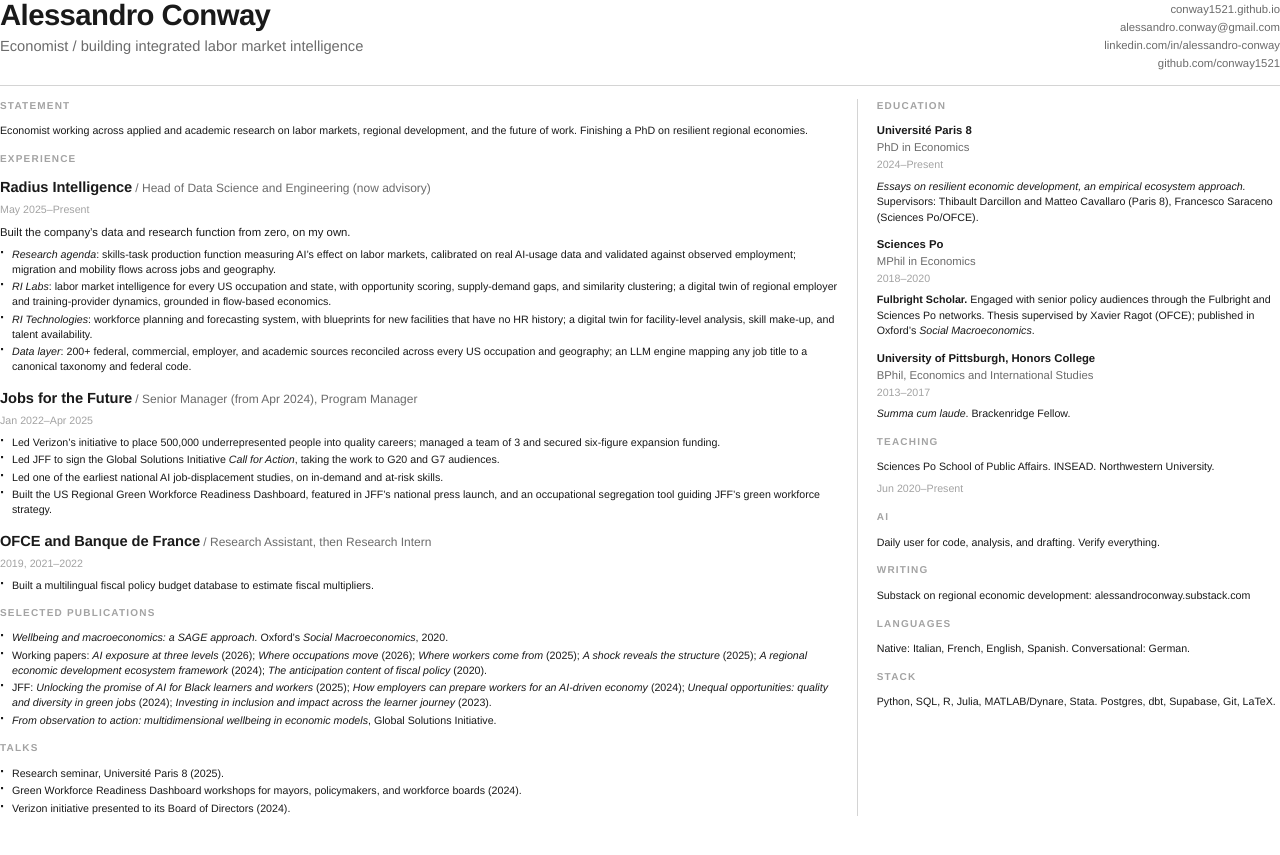
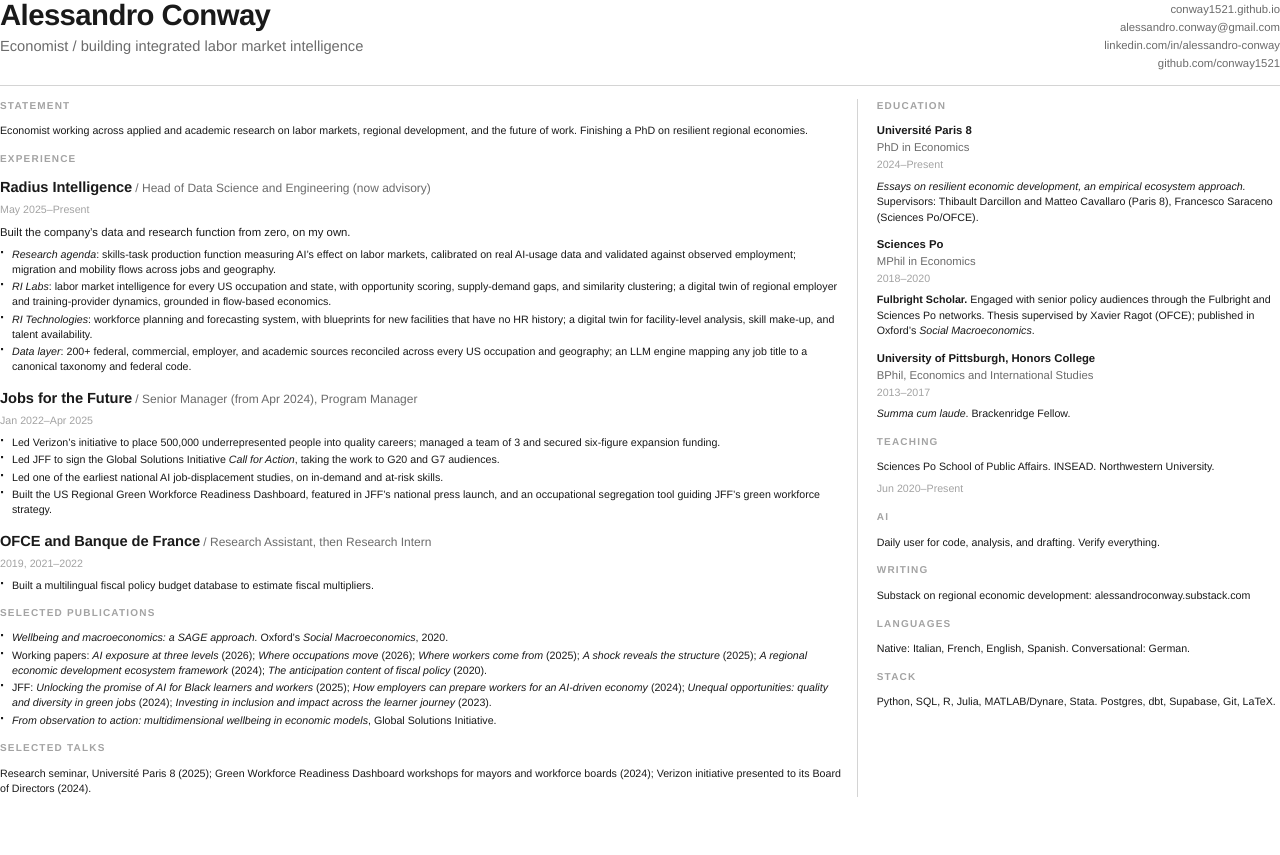
Before and after one commit to conway1521/conway1521.github.io, a Jekyll site: the page cv/index.html, which Jekyll copies as it is, in a window 1280 px wide. Shown: the top 855 px of the page. Built offline with Jekyll 4.4.1, drawn with Linux system fonts in a browser that asks for light colours.

Commit message:
CV: Selected talks as one semicolon-separated line, drop 'policymakers'
Bullets read heavy against Selected publications' dense paragraphs, so
Talks is now one line, semicolons between items, matching the .blurb
style used elsewhere. Renamed to Selected talks. Still one page.

```diff
--- a/cv/index.html
+++ b/cv/index.html
@@ -164,12 +164,8 @@
       </section>
 
       <section>
-        <h2 class="section">Talks</h2>
-        <ul class="bullets">
-          <li>Research seminar, Universit&eacute; Paris 8 (2025).</li>
-          <li>Green Workforce Readiness Dashboard workshops for mayors, policymakers, and workforce boards (2024).</li>
-          <li>Verizon initiative presented to its Board of Directors (2024).</li>
-        </ul>
+        <h2 class="section">Selected talks</h2>
+        <p class="blurb">Research seminar, Universit&eacute; Paris 8 (2025); Green Workforce Readiness Dashboard workshops for mayors and workforce boards (2024); Verizon initiative presented to its Board of Directors (2024).</p>
       </section>
 
     </td>
```
Also changed, not shown: 1 other file.
